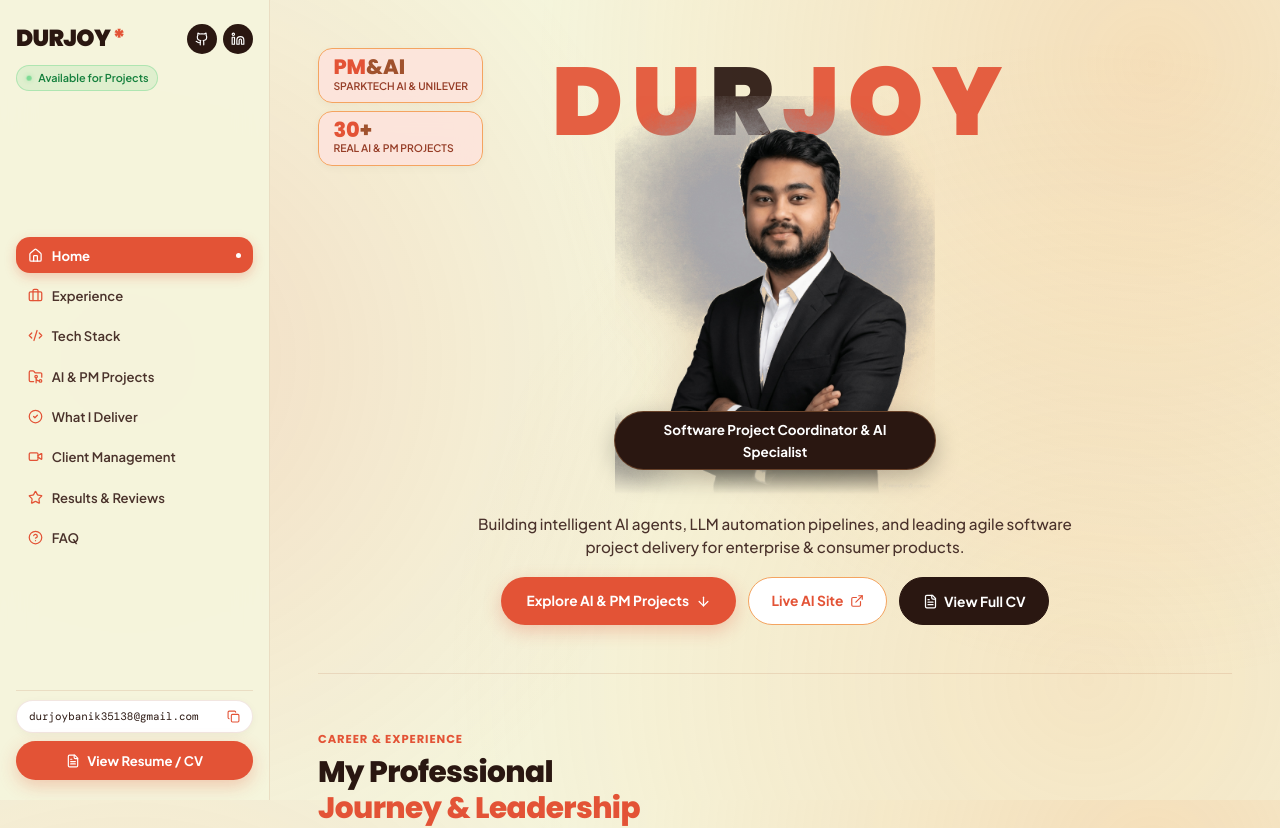
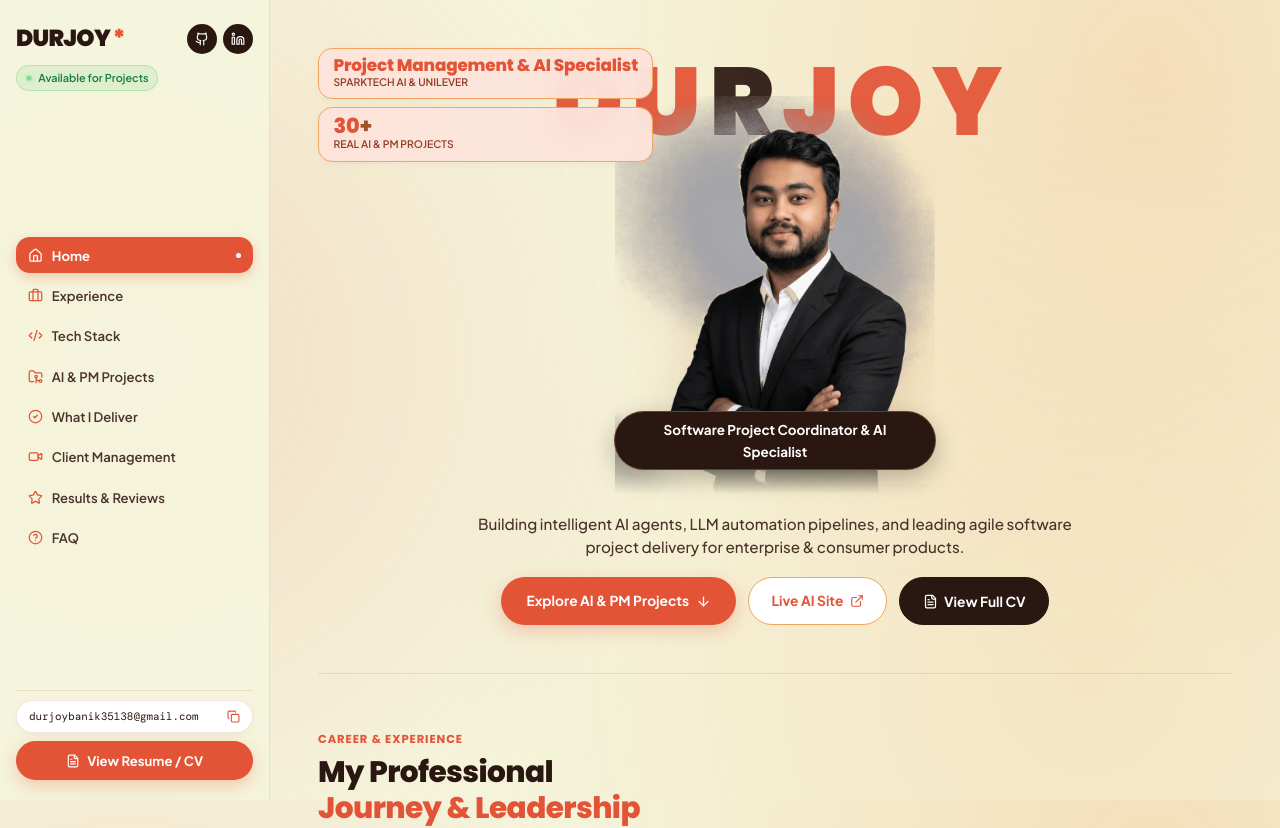
Before and after one commit to Ekaanta/durjoy_portfolio, a Next.js app: page / in a window 1280 px wide. Shown: the top 828 px of the page. Built offline with nearby package versions, Linux system fonts and the light colour scheme.

Commit message:
Update Hero stat pill label to Project Management & AI Specialist

```diff
--- a/components/HeroSection.tsx
+++ b/components/HeroSection.tsx
@@ -14,7 +14,9 @@ export default function HeroSection({ onOpenCvModal }: HeroSectionProps) {
       {/* Top Left Floating Stat Pill */}
       <div className="hero-top-left-stats">
         <div className="stat-pill-box">
-          <div className="stat-pill-num">PM<span>&AI</span></div>
+          <div className="stat-pill-num" style={{ fontSize: "1.05rem", fontWeight: 800, letterSpacing: "-0.01em" }}>
+            Project Management <span style={{ color: "var(--purple-primary)" }}>& AI Specialist</span>
+          </div>
           <div className="stat-pill-lbl">Sparktech AI & Unilever</div>
         </div>
         <div className="stat-pill-box">
```
Also changed, not shown: 1 other file (tests, documents, lock files or other folders).
